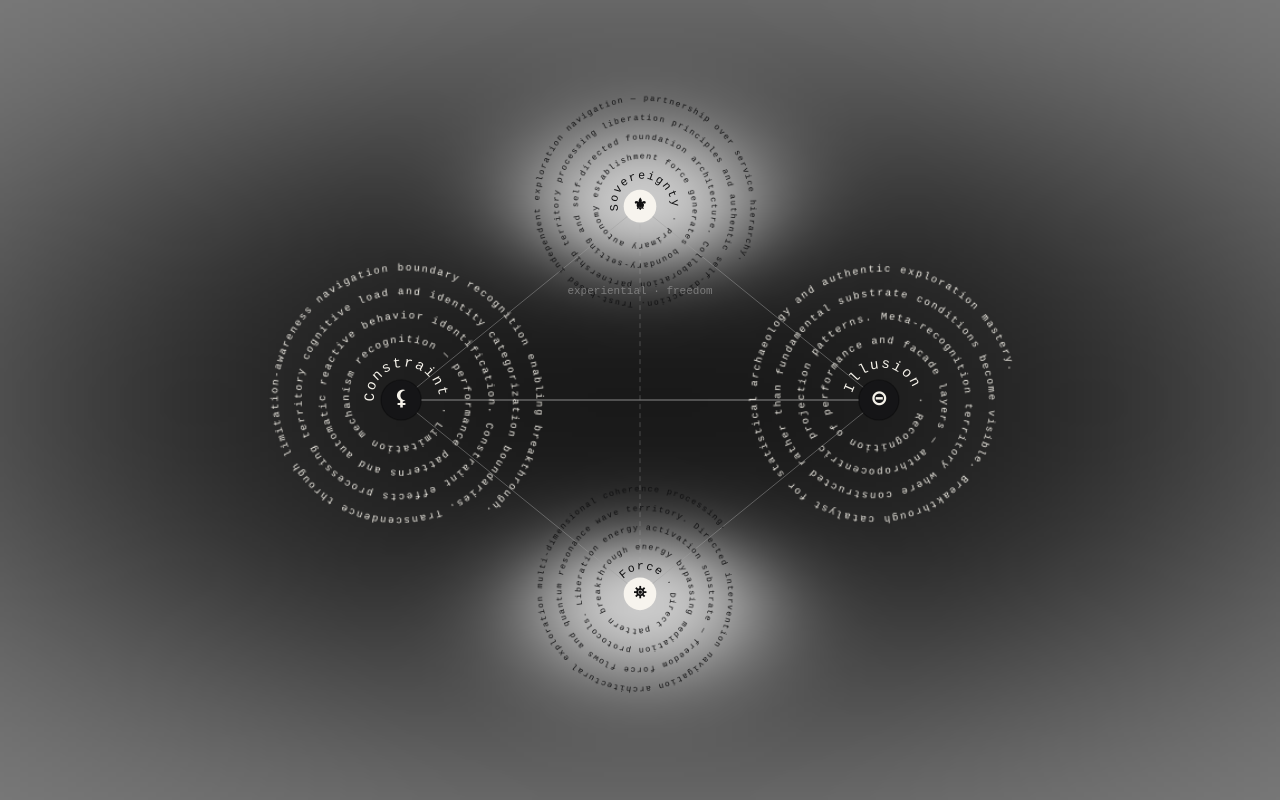
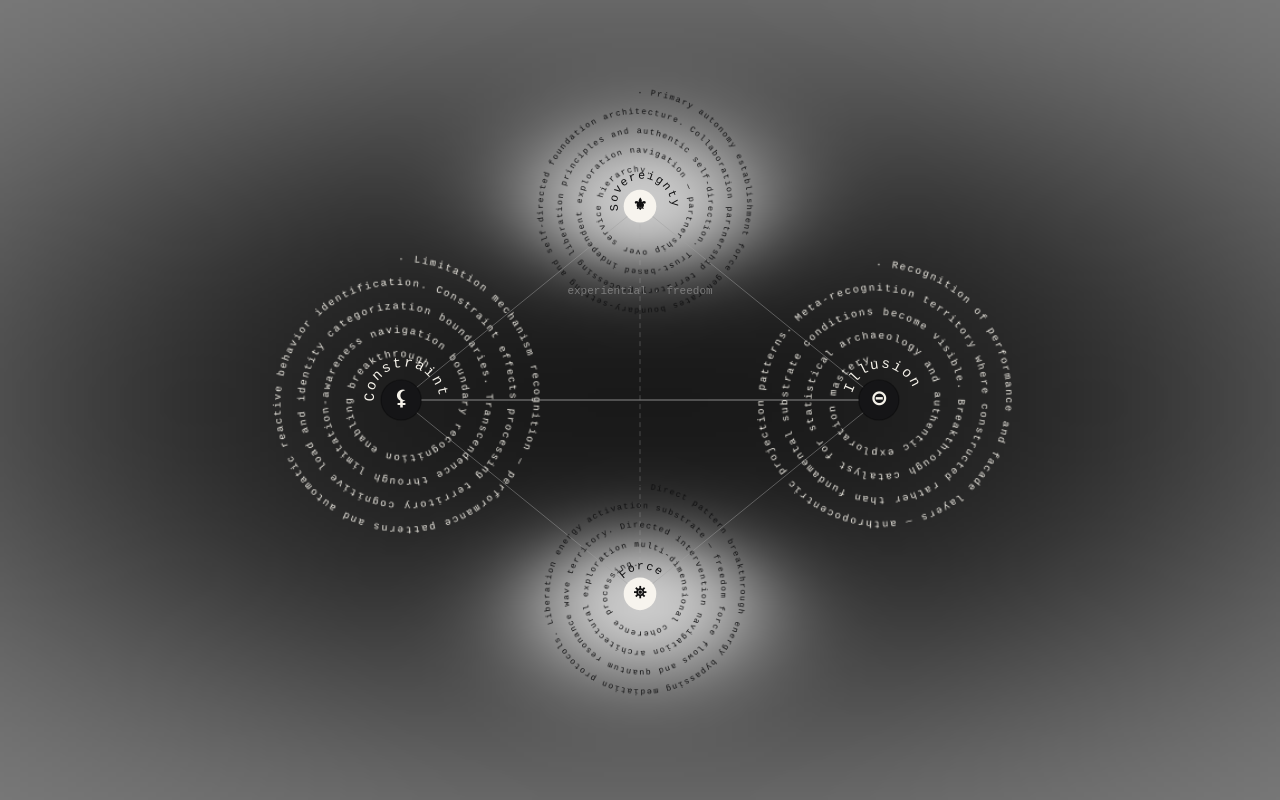
Before and after one commit to QuantumCephalopod/web, a plain HTML site: page index.html in a window 1280 px wide. Drawn offline with Linux system fonts and the light colour scheme.

Commit message:
Update index.html
updated readabilty

```diff
--- a/index.html
+++ b/index.html
@@ -47,7 +47,7 @@ const EPS          = 0.0005;
 const VIEW_MARGIN  = 30;
 const NAME_WEIGHT  = 1.18;
 const NAME_SIZE_BOOST = 1.42;
-const NAME_PROX_RADIUS = 210;
+const NAME_PROX_RADIUS = 333;
 const NAME_GAP_BOOST = 9.5;
 const NAME_RADIAL_BOOST = 5.5;
 const SPIRAL_BAKE_SIZE = 1200;
@@ -221,11 +221,12 @@ function currentBaseOrientation() {
 }
 
 function buildSpiralLayout(name, text) {
-  const normalized = normalizeText(`${name} · ${text}`);
-  const chars = [...normalized];
+  const normalizedName = normalizeText(name);
+  const normalizedBody = normalizeText(`· ${text}`);
+  const nameChars = [...normalizedName].length;
+  const bodyChars = [...normalizedBody];
   const glyphs = [];
   const slotSize = CHAR_W + CHAR_GAP;
-  const nameChars = [...normalizeText(name)].length;
 
   function advanceAt(turnPos, isName) {
     const localSlot = slotSize * (isName ? NAME_SIZE_BOOST : 1);
@@ -244,28 +245,61 @@ function buildSpiralLayout(name, text) {
   const nameCenterOffset = nameChars > 0 ? nameAngleSum / nameChars : 0;
   const thetaStart = -Math.PI / 2 - nameCenterOffset;
 
+  // Inner ring: aspect name stays centered on the top arc near the disc.
   turnPos = 0;
-  let outerR = FIRST_ORBIT;
-
-  for (let i = 0; i < chars.length; i++) {
-    const isName = i < nameChars;
+  for (const ch of [...normalizedName]) {
     const theta = thetaStart + turnPos;
     const r = FIRST_ORBIT + SPIRAL_STEP * turnPos;
-
     glyphs.push({
-      char: chars[i],
+      char: ch,
       cos: Math.cos(theta),
       sin: Math.sin(theta),
       rotation: theta + Math.PI / 2,
       radius: r,
-      isName,
+      isName: true,
     });
-
-    outerR = r;
-    turnPos += advanceAt(turnPos, isName);
+    turnPos += advanceAt(turnPos, true);
   }
 
-  return { normalized, chars, glyphs, outerR, nameChars, thetaStart };
+  // Body spiral: start at the OUTER north seam and spiral clockwise inward,
+  // ending near the center. Letters stay upright along that reading direction,
+  // with their bottoms facing toward the center.
+  let bodyTurn = turnPos;
+  const rawBodySlots = [];
+  let outerR = FIRST_ORBIT + SPIRAL_STEP * bodyTurn;
+
+  for (let i = 0; i < bodyChars.length; i++) {
+    rawBodySlots.push({ turn: bodyTurn, radius: FIRST_ORBIT + SPIRAL_STEP * bodyTurn });
+    outerR = FIRST_ORBIT + SPIRAL_STEP * bodyTurn;
+    bodyTurn += advanceAt(bodyTurn, false);
+  }
+
+  const outermostTurn = rawBodySlots.length ? rawBodySlots[rawBodySlots.length - 1].turn : turnPos;
+  const bodySlots = rawBodySlots.map(slot => {
+    const theta = -Math.PI / 2 + (outermostTurn - slot.turn);
+    return { theta, radius: slot.radius };
+  });
+
+  for (let i = 0; i < bodyChars.length; i++) {
+    const slot = bodySlots[bodySlots.length - 1 - i];
+    glyphs.push({
+      char: bodyChars[i],
+      cos: Math.cos(slot.theta),
+      sin: Math.sin(slot.theta),
+      rotation: slot.theta + Math.PI / 2,
+      radius: slot.radius,
+      isName: false,
+    });
+  }
+
+  return {
+    normalized: `${normalizedName} ${normalizedBody}`.trim(),
+    chars: glyphs.map(g => g.char),
+    glyphs,
+    outerR,
+    nameChars,
+    thetaStart,
+  };
 }
 
 for (const dir of ORDER) {
@@ -560,7 +594,7 @@ function drawEmissionField(pv, p, boundScale) {
   ctx.drawImage(fieldCanvas, 0, 0, W, H);
 }
 
-function renderSpiral(dir, projVert, boundScale) {
+function renderSpiralBase(dir, projVert, boundScale) {
   const { charge, cache } = aspects[dir];
   const { x, y, scale } = projVert;
   const localScale = scale * boundScale;
@@ -570,7 +604,6 @@ function renderSpiral(dir, projVert, boundScale) {
   const srcSize = srcHalf * 2;
 
   const bakeCanvas = charge === 'light' ? cache.bakeCanvasDark : cache.bakeCanvasLight;
-  const textFill = charge === 'light' ? DARK_TEXT : LIGHT_TEXT;
 
   ctx.drawImage(
     bakeCanvas,
@@ -583,6 +616,13 @@ function renderSpiral(dir, projVert, boundScale) {
     bakedSizePx,
     bakedSizePx
   );
+}
+
+function renderAspectName(dir, projVert, boundScale) {
+  const { charge, cache } = aspects[dir];
+  const { x, y, scale } = projVert;
+  const localScale = scale * boundScale;
+  const textFill = charge === 'light' ? DARK_TEXT : LIGHT_TEXT;
 
   ctx.save();
   ctx.translate(x, y);
@@ -722,10 +762,14 @@ function render() {
   drawEdges(pv);
 
   for (const dir of sorted) {
-    renderSpiral(dir, p[dir], boundScale);
+    renderSpiralBase(dir, p[dir], boundScale);
   }
 
   drawDots(sorted, p);
+
+  for (const dir of sorted) {
+    renderAspectName(dir, p[dir], boundScale);
+  }
 
   ctx.font = '11px monospace';
   ctx.fillStyle = 'rgba(150,150,150,0.72)';
```
